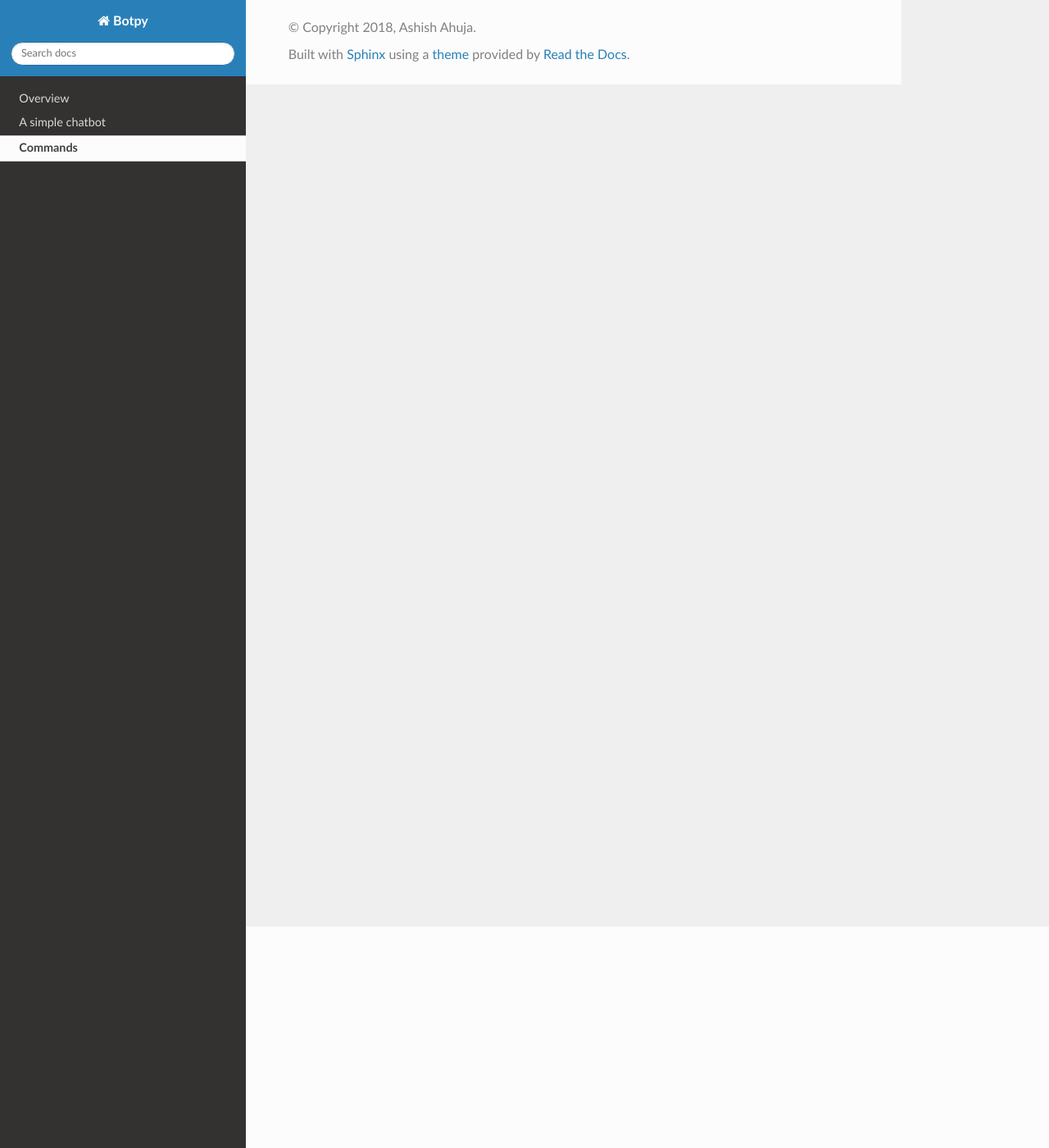
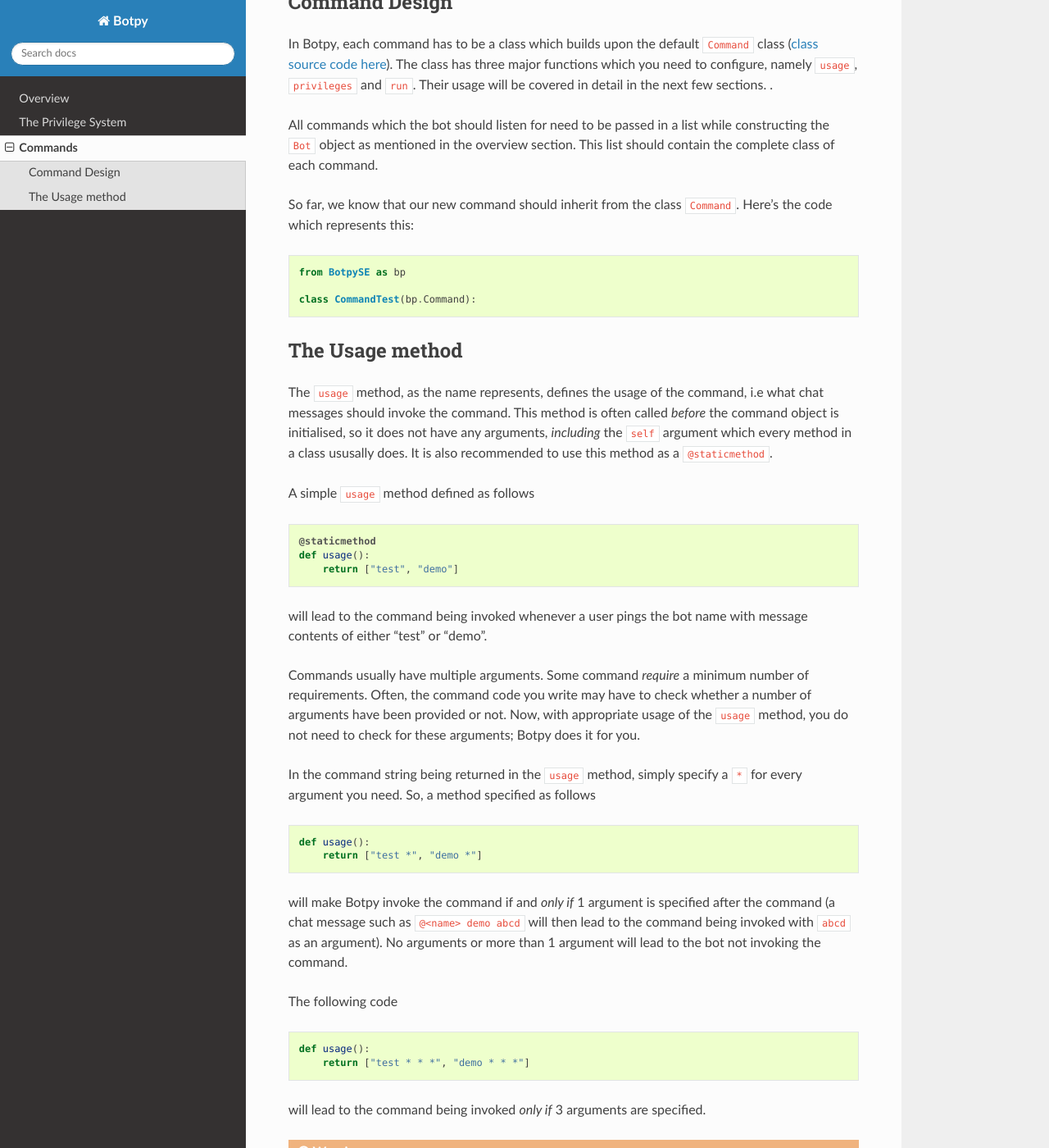
Before and after one commit to SOBotics/Botpy, a Sphinx documentation site: the page built from docs/commands.rst, in a window 1280 px wide and 1400 px high, scrolled down 270 px. Shown: the whole window at 82% size. Built offline with Sphinx 7.4.7 and the Read the Docs theme 2.0.0, drawn with Linux system fonts in a browser that asks for light colours; some of the changed text lies outside the part shown.

```diff
--- a/docs/commands.rst
+++ b/docs/commands.rst
@@ -1,4 +1,60 @@
 Commands
 ========
 
-T
+Botpy has a large number of default commands, and has multiple provisions to include new commands created by you. You can also add upon already existing commands. We will be constructing a simple command in this section.
+
+Command Design
+--------------
+
+In Botpy, each command has to be a class which builds upon the default :code:`Command` class (`class source code here`_). The class has three major functions which you need to configure, namely :code:`usage`, :code:`privileges` and :code:`run`. Their usage will be covered in detail in the next few sections. .
+
+.. _class source code here: https://github.com/SOBotics/Botpy/blob/master/Source/Command.py
+
+All commands which the bot should listen for need to be passed in a list while constructing the :code:`Bot` object as mentioned in the overview section. This list should contain the complete class of each command.
+
+So far, we know that our new command should inherit from the class :code:`Command`. Here's the code which represents this:
+
+.. code:: python
+
+    from BotpySE as bp
+
+    class CommandTest(bp.Command):
+
+The Usage method
+----------------
+
+The :code:`usage` method, as the name represents, defines the usage of the command, i.e what chat messages should invoke the command. This method is often called *before* the command object is initialised, so it does not have any arguments, *including* the :code:`self` argument which every method in a class ususally does. It is also recommended to use this method as a :code:`@staticmethod`.
+
+A simple :code:`usage` method defined as follows
+
+.. code:: python
+
+    @staticmethod
+    def usage():
+        return ["test", "demo"]
+
+will lead to the command being invoked whenever a user pings the bot name with message contents of either "test" or "demo".
+
+Commands usually have multiple arguments. Some command *require* a minimum number of requirements. Often, the command code you write may have to check whether a number of arguments have been provided or not. Now, with appropriate usage of the :code:`usage` method, you do not need to check for these arguments; Botpy does it for you.
+
+In the command string being returned in the :code:`usage` method, simply specify a :code:`*` for every argument you need. So, a method specified as follows
+
+.. code:: python
+
+    def usage():
+        return ["test *", "demo *"]
+
+will make Botpy invoke the command if and *only if* 1 argument is specified after the command (a chat message such as :code:`@<name> demo abcd` will then lead to the command being invoked with :code:`abcd` as an argument). No arguments or more than 1 argument will lead to the bot not invoking the command.
+
+The following code
+
+.. code:: python
+
+    def usage():
+        return ["test * * *", "demo * * *"]
+
+will lead to the command being invoked *only if* 3 arguments are specified.
+
+.. warning:: All asterisk symbols *must* be space separated from the command, from each other and from all other symbols. If the asterisks aren't space separated from each other, such as :code:`test **`, Botpy will not recognize the asterisk as a symbol, but as a part of the command; that will lead to the command being invoked only when the chat message is :code:`@<name> test **`.
+
+Some commands can accept an unspecified number of arguments.
--- a/docs/index.rst
+++ b/docs/index.rst
@@ -47,6 +47,7 @@ Table of Contents
   :maxdepth: 2
 
   overview
+  privilege_system
   commands
 
 .. _official site: http://www.wtfpl.net/
```
Also changed, not shown: docs/overview.rst (+32 -8 lines), docs/privilege_system.rst (added, +83 -0 lines), 1 other file.
